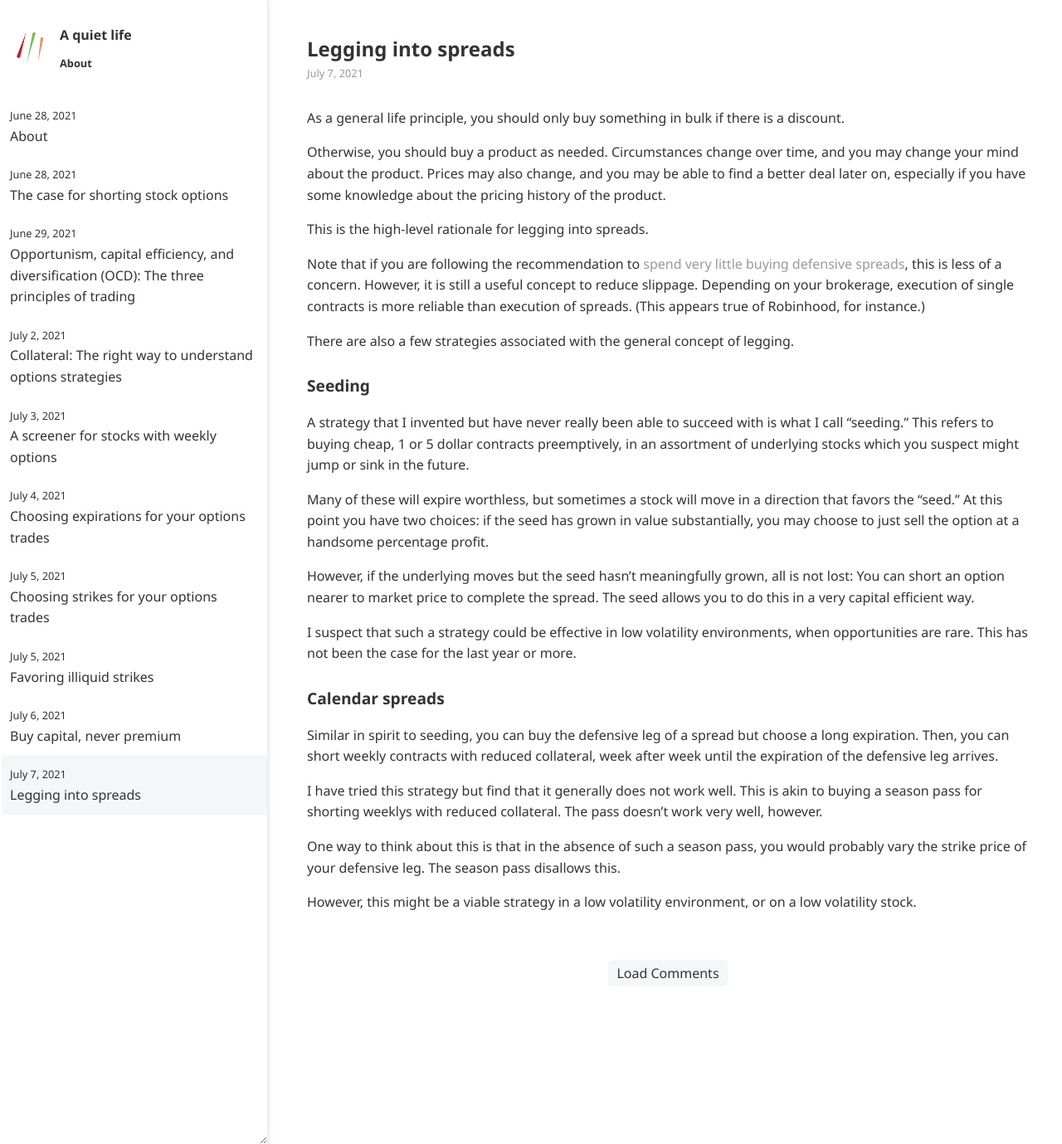
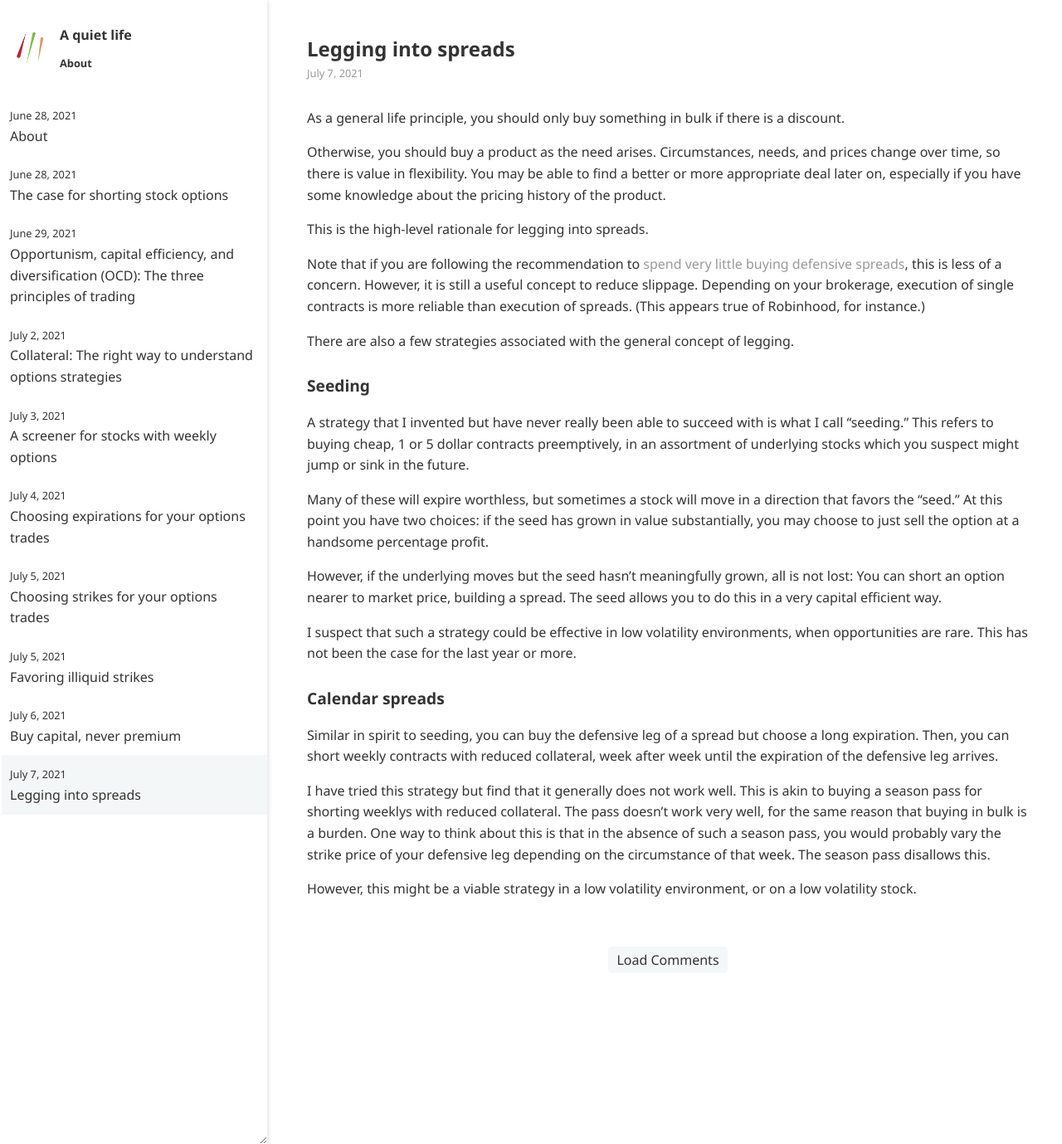
Before and after one commit to ansyblenetwork/aquietlife, a Jekyll site: the page built from _posts/2021-07-07-legging.md, in a window 1280 px wide and 1379 px high. Shown: the whole window at 83% size. Built offline with Jekyll 4.4.1, drawn with Linux system fonts in a browser that asks for light colours.

Commit message:
Update 2021-07-07-legging.md

```diff
--- a/_posts/2021-07-07-legging.md
+++ b/_posts/2021-07-07-legging.md
@@ -4,7 +4,7 @@ title: "Legging into spreads"
 
 As a general life principle, you should only buy something in bulk if there is a discount.
 
-Otherwise, you should buy a product as needed. Circumstances change over time, and you may change your mind about the product. Prices may also change, and you may be able to find a better deal later on, especially if you have some knowledge about the pricing history of the product.
+Otherwise, you should buy a product as the need arises. Circumstances, needs, and prices change over time, so there is value in flexibility. You may be able to find a better or more appropriate deal later on, especially if you have some knowledge about the pricing history of the product.
 
 This is the high-level rationale for legging into spreads.
 
@@ -19,7 +19,7 @@ A strategy that I invented but have never really been able to succeed with is wh
 
 Many of these will expire worthless, but sometimes a stock will move in a direction that favors the "seed." At this point you have two choices: if the seed has grown in value substantially, you may choose to just sell the option at a handsome percentage profit.
 
-However, if the underlying moves but the seed hasn't meaningfully grown, all is not lost: You can short an option nearer to market price to complete the spread. The seed allows you to do this in a very capital efficient way.
+However, if the underlying moves but the seed hasn't meaningfully grown, all is not lost: You can short an option nearer to market price, building a spread. The seed allows you to do this in a very capital efficient way.
 
 I suspect that such a strategy could be effective in low volatility environments, when opportunities are rare. This has not been the case for the last year or more.
 
@@ -28,8 +28,6 @@ I suspect that such a strategy could be effective in low volatility environments
 
 Similar in spirit to seeding, you can buy the defensive leg of a spread but choose a long expiration. Then, you can short weekly contracts with reduced collateral, week after week until the expiration of the defensive leg arrives.
 
-I have tried this strategy but find that it generally does not work well. This is akin to buying a season pass for shorting weeklys with reduced collateral. The pass doesn't work very well, however.
-
-One way to think about this is that in the absence of such a season pass, you would probably vary the strike price of your defensive leg. The season pass disallows this.
+I have tried this strategy but find that it generally does not work well. This is akin to buying a season pass for shorting weeklys with reduced collateral. The pass doesn't work very well, for the same reason that buying in bulk is a burden. One way to think about this is that in the absence of such a season pass, you would probably vary the strike price of your defensive leg depending on the circumstance of that week. The season pass disallows this.
 
 However, this might be a viable strategy in a low volatility environment, or on a low volatility stock.
```
